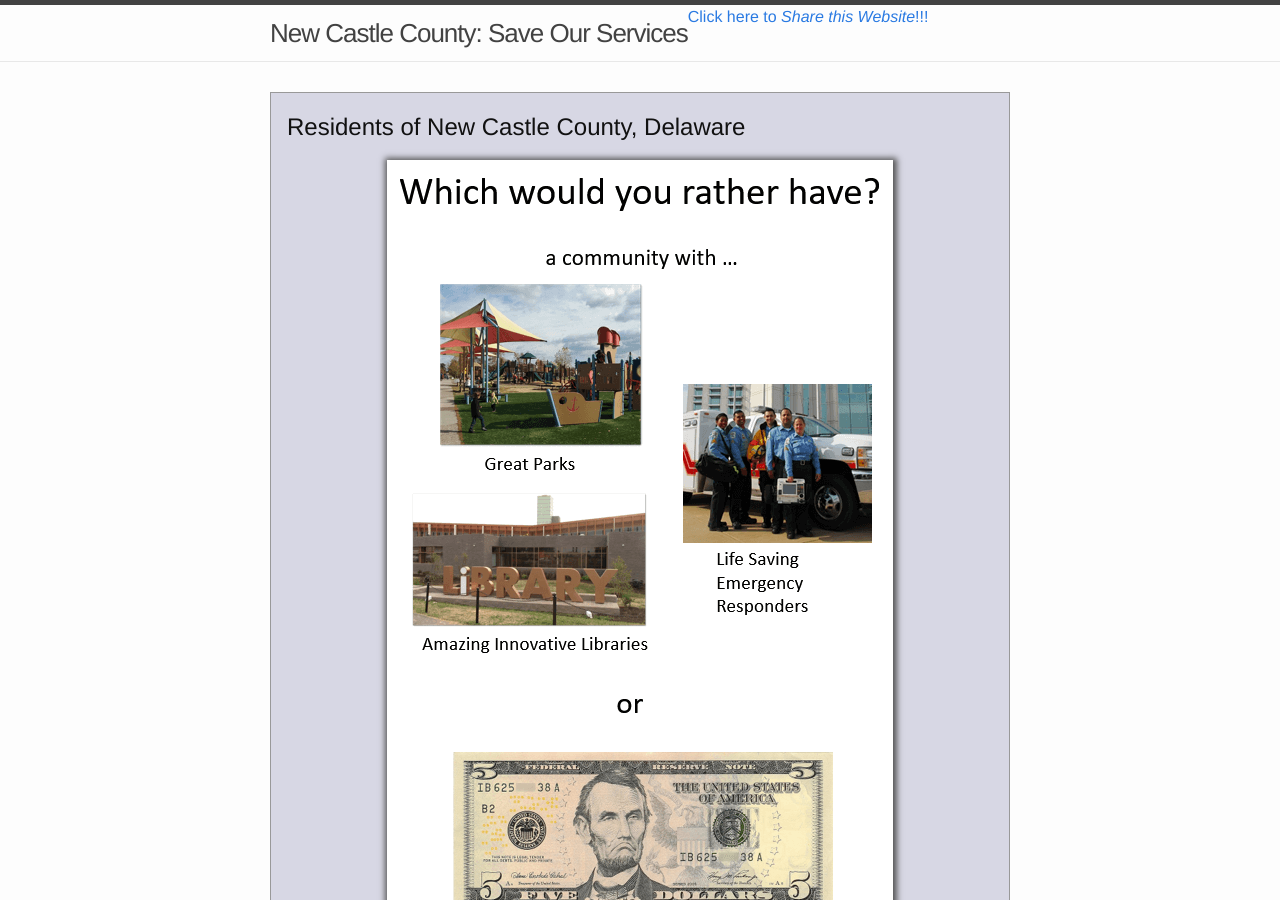
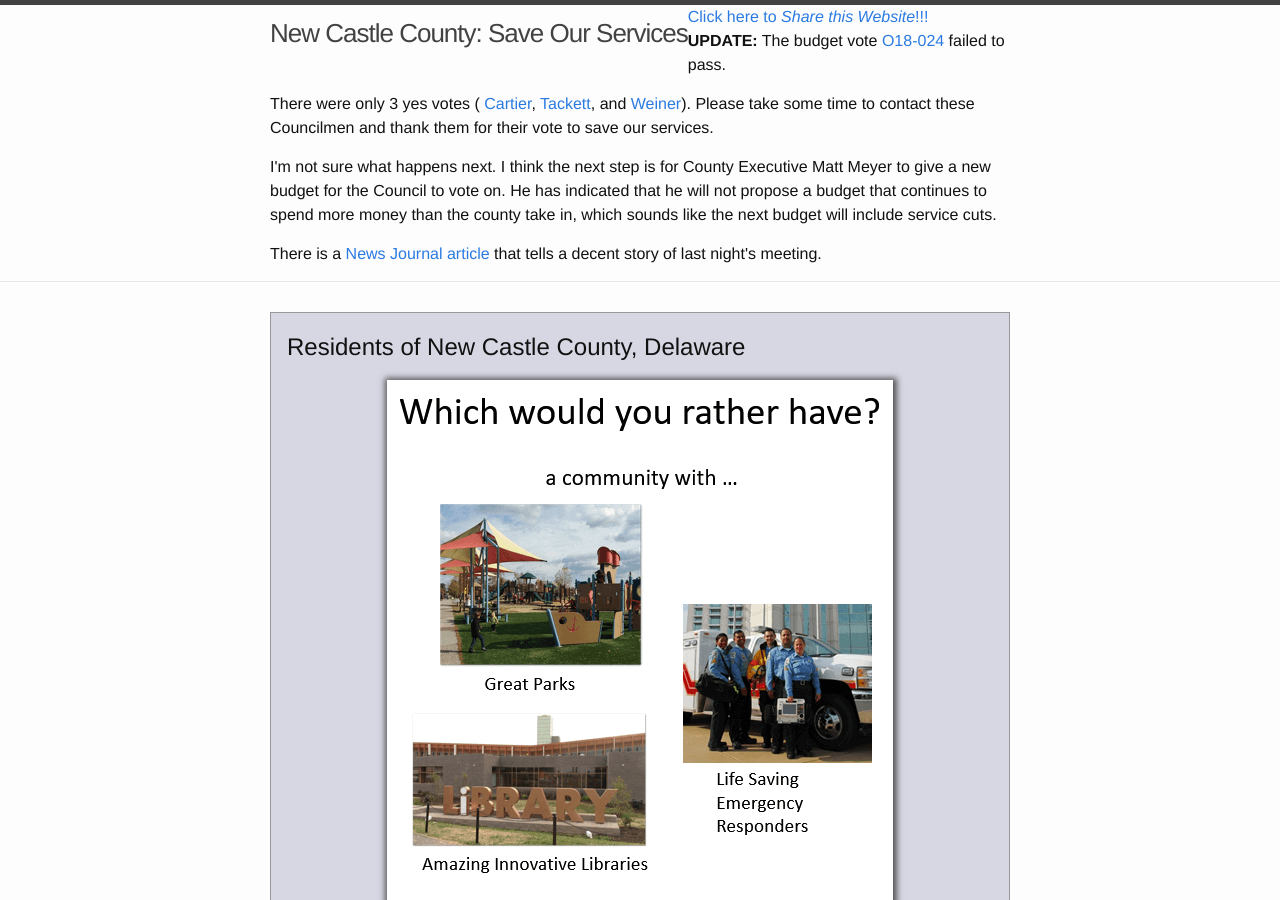
Before and after one commit to wstabosz/nccsos, a Jekyll site: the page built from index.markdown, in a window 1280 px wide and 900 px high. Built offline with Jekyll 4.4.1, drawn with Linux system fonts in a browser that asks for light colours.

Commit message:
Updated Header

```diff
--- a/_includes/header.html
+++ b/_includes/header.html
@@ -8,6 +8,32 @@
       <a href="/help-save-our-services/">Click here to <em>Share this Website</em>!!!</a>
     </div>
 
+    <div class="update">
+      <p>
+      <b>UPDATE:</b> The budget vote <a href="https://www.nccde.org/DocumentCenter/View/24978/18-024">O18-024</a> failed to pass.
+      </p>
+
+      <p>
+      There were only 3 yes votes (
+      <a href="http://www.nccde.org/505/John-Cartier-District-8">Cartier</a>,
+      <a href="http://www.nccde.org/530/David-Tackett-District-11">Tackett</a>, and
+      <a href="http://www.nccde.org/436/Robert-Weiner-District-2">Weiner</a>).
+      Please take some time to contact these Councilmen and thank them for their vote to save our services.<br/>
+      </p>
+
+      <p>
+      I'm not sure what happens next. I think the next step is for County Executive Matt Meyer to give a new budget for the
+      Council to vote on. He has indicated that he will not propose a budget that continues to spend more money than the
+      county take in, which sounds like the next budget will include service cuts.
+      </p>
+
+      <p>
+      There is a <a href="https://www.delawareonline.com/story/news/2018/05/22/county-council-votes-down-proposed-tax-increase/634632002/">News Journal article</a>
+      that tells a decent story of last night's meeting.
+      </p>
+
+    </div>
+
   </div>
 
 
```
